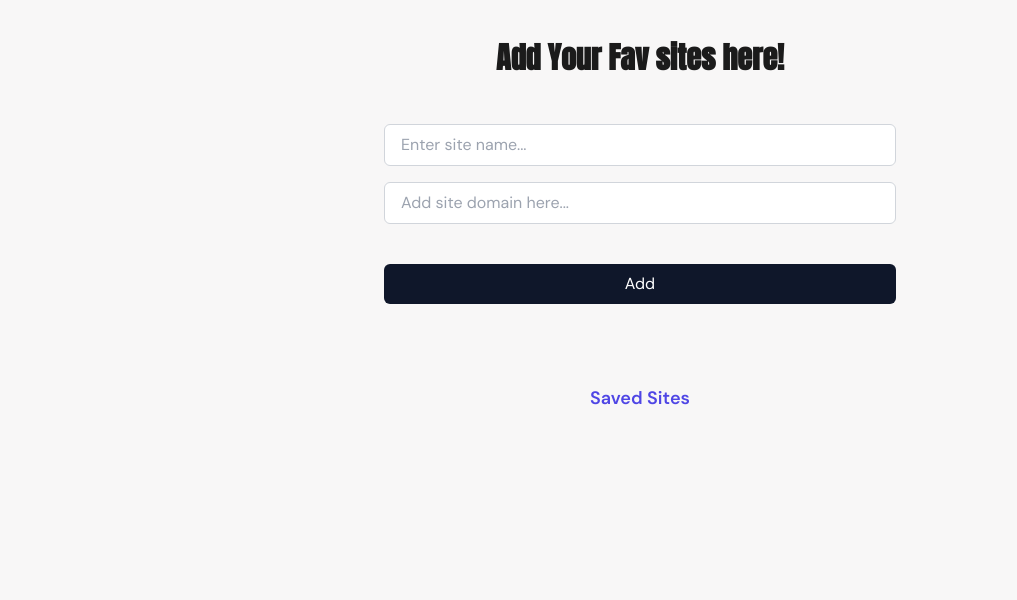
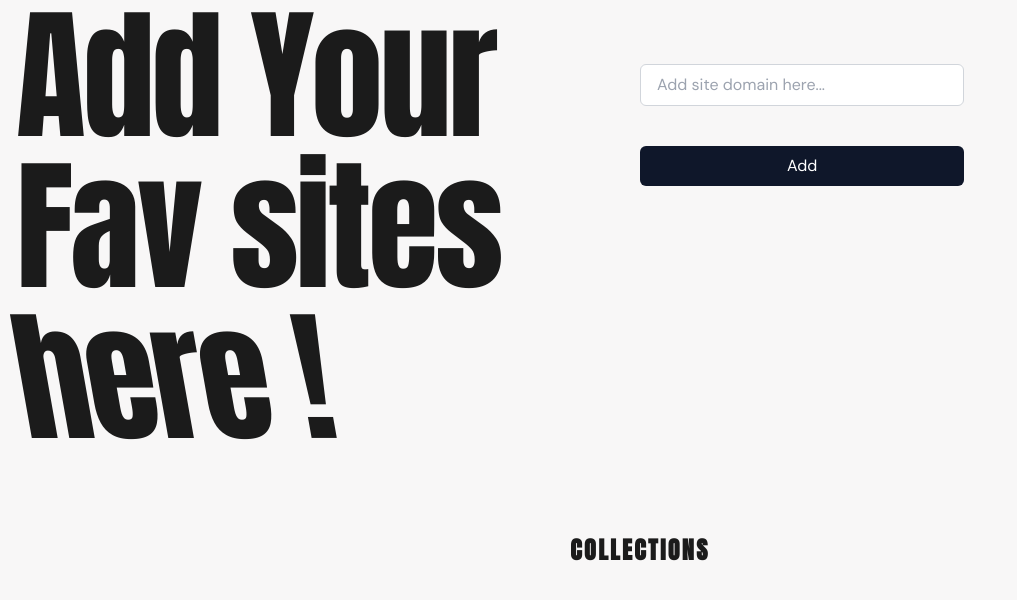
Before and after one commit to sreerag5375/LinkList, a React (Vite) app: page / in a window 1280 px wide. Shown: the top 600 px of the page, without its empty margins (0-1017 px from the left). Built offline with nearby package versions, Linux system fonts and the light colour scheme.

Commit message:
refactors add site function

```diff
--- a/src/pages/Landing.jsx
+++ b/src/pages/Landing.jsx
@@ -1,65 +1,75 @@
 import { useState } from "react";
+import HeroSection from "../components/HeroSection";
 
 const Landing = () => {
-  const [siteName, setSiteName] = useState("");
-  const [siteDomain, setsiteDomain] = useState("");
+  const [name, setName] = useState("");
+  const [url, setUrl] = useState("");
+  const [favicon, setFavicon] = useState("");
   const [siteList, setSiteList] = useState([]);
 
-  const handleSiteName = (e) => {
-    setSiteName(e.target.value);
-  };
+  const addNewSite = (e) => {
+    e.preventDefault();
 
-  const handleSiteDomain = (e) => {
-    setsiteDomain(e.target.value);
-  };
+    const parsedUrl = new URL(url);
+    const domain = parsedUrl.hostname;
+    setName(domain);
 
-  const showSiteName = (e) => {
-    e.preventDefault();
+    const favIconUrl = `https://${domain}/favicon.ico`;
+    setFavicon(favIconUrl);
+
     setSiteList((prevSiteList) => ({
       ...prevSiteList,
-      [siteName]: siteDomain,
+      [domain]: url,
     }));
 
-    // setSiteList([...siteList, siteName]);
-    setSiteName(" ");
-    setsiteDomain("");
+    setUrl("");
   };
 
   return (
     <div>
-      <h1 className="text-3xl font-bold text-center pt-10 ">
-        Add Your Fav sites here!
-      </h1>
-      <form className="text-center max-w-lg mx-auto mt-12" onSubmit={showSiteName}>
-        <input
+      <div className="hero-section | flex">
+        <HeroSection />
+        <div className="add-form">
+          <form
+            className="text-center max-w-lg mx-auto mt-12"
+            onSubmit={addNewSite}
+          >
+            {/* <input
               id="name"
               name="siteName"
               placeholder="Enter site name..."
-          value={siteName}
-          onChange={handleSiteName}
+              value={name}
+              onChange={(e) => {
+                setName(e.target.value);
+              }}
               className="w-full p-2 pl-4 border border-gray-300 rounded-md"
-        />
+            /> */}
 
             <input
               id="domain"
               name="siteDomain"
               placeholder="Add site domain here..."
-          value={siteDomain}
-          onChange={handleSiteDomain}
+              value={url}
+              onChange={(e) => {
+                setUrl(e.target.value);
+              }}
               className="w-full p-2 pl-4 border border-gray-300 rounded-md mt-4"
             />
 
-        <button type="submit"
-          onClick={showSiteName}
+            <button
+              type="submit"
+              onClick={addNewSite}
               className="w-full text-white mt-10 p-2 px-10 bg-slate-900 cursor-pointer  rounded-md"
             >
               Add
             </button>
           </form>
+        </div>
+      </div>
       <div className="mt-20 text-center">
-        <h3 className="text-indigo-600 bold font-semibold text-lg mb-2">
-          Saved Sites
-        </h3>
+        <h2 className="bold font-semibold text-2xl mb-2 tracking-widest">
+          COLLECTIONS
+        </h2>
 
         <ul>
           {Object.keys(siteList).map((key, index) => (
@@ -69,6 +79,12 @@ const Landing = () => {
                 <a href={siteList[key]} target="_blank">
                   {siteList[key]}
                 </a>
+                <img
+                  src={favicon}
+                  alt={`${name} Favicon`}
+                  style={{ width: "32px", height: "32px" }}
+                />
+                <span>{name}</span>
               </li>
             </div>
           ))}
```
Lines whose indentation alone changed are shown as unchanged.
